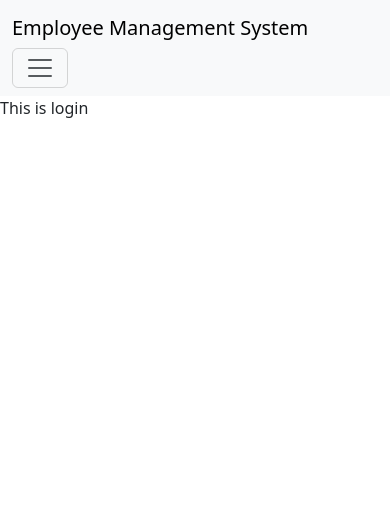
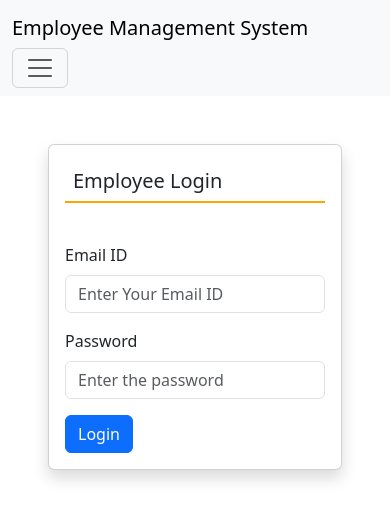
Before and after one commit to 019rohit/employee-mangaement-system, a Django app: page /employeeLogin/ in a window 390 px wide. Shown: the top 520 px of the page. Run offline with Django 4.2, Linux system fonts and the light colour scheme.

Commit message:
Employee Login Page Completed

```diff
--- a/EmployeeManagement/urls.py
+++ b/EmployeeManagement/urls.py
@@ -23,5 +23,6 @@ urlpatterns = [
     path('', index, name = 'index'),
     path('registration/', registration, name = 'registration'),
     path('employeeLogin/', employeeLogin, name = 'employeeLogin'),
-    path('adminLogin/', adminLogin, name = 'adminLogin')
+    path('adminLogin/', adminLogin, name = 'adminLogin'),
+    path('emp_home/', emp_home, name = 'emp_home')
 ]
--- /dev/null
+++ b/employee/templates/emp_home.html
@@ -0,0 +1 @@
+this is /emp_home
--- a/employee/templates/employeeLogin.html
+++ b/employee/templates/employeeLogin.html
@@ -1,5 +1,46 @@
 {% extends 'base.html' %}
 
-{% block title %}Login{% endblock title %}
+{% block title %}Employee Login{% endblock title %}
 
-{% block body %}This is login{% endblock body %}
+{% block body %}
+
+<div class="card shadow m-5">
+    <div class="card-body">
+        <h5 class="p-2" style="border-bottom : 2px solid orange">Employee Login</h5>
+    </div>
+
+    <form class="row g-3 p-3" method="post" name="signup" onsubmit="return checkpassword()">
+
+        {% csrf_token %}
+
+        <div class="col-md-12">
+            <label class="form-label">Email ID</label>
+            <input type="email" class="form-control" name="emailid" placeholder="Enter Your Email ID">
+        </div>
+
+        <div class="col-md-6">
+            <label class="form-label">Password</label>
+            <input type="password" class="form-control" name="password" placeholder="Enter the password">
+        </div>
+
+        <div class="col-12">
+            <button type="submit" class="btn btn-primary">Login</button>
+        </div>
+    </form>
+
+</div>
+
+{% if error == "no" %}
+<script>
+    alert('Logged in Successful');
+    window.location = ("/emp_home");
+</script>
+{% endif %}
+
+{% if error == "yes" %}
+<script>
+    alert('Invalid Login Credentials, Try Again...');
+</script>
+{% endif %}
+
+{% endblock body %}
--- a/employee/views.py
+++ b/employee/views.py
@@ -1,5 +1,6 @@
 from django.shortcuts import render
 from .models import *
+from django.contrib.auth import login, logout, authenticate
 
 # Create your views here.
 
@@ -23,7 +24,21 @@ def registration(request):
     return render(request, 'registration.html', locals())
 
 def employeeLogin(request):
-    return render(request, 'employeeLogin.html')
+    error = ""
+    if request.method == 'POST':
+        u = request.POST['emailid']
+        p = request.POST['password']
+        user = authenticate(username = u, password = p)
+        if user:
+            login(request, user)
+            error = "no"
+        else:
+            error = "yes"
+
+    return render(request, 'employeeLogin.html', locals())
 
 def adminLogin(request):
     return render(request, 'adminLogin.html')
+
+def emp_home(request):
+    return render(request, 'emp_home.html')
```
Also changed, not shown: db.sqlite3.
